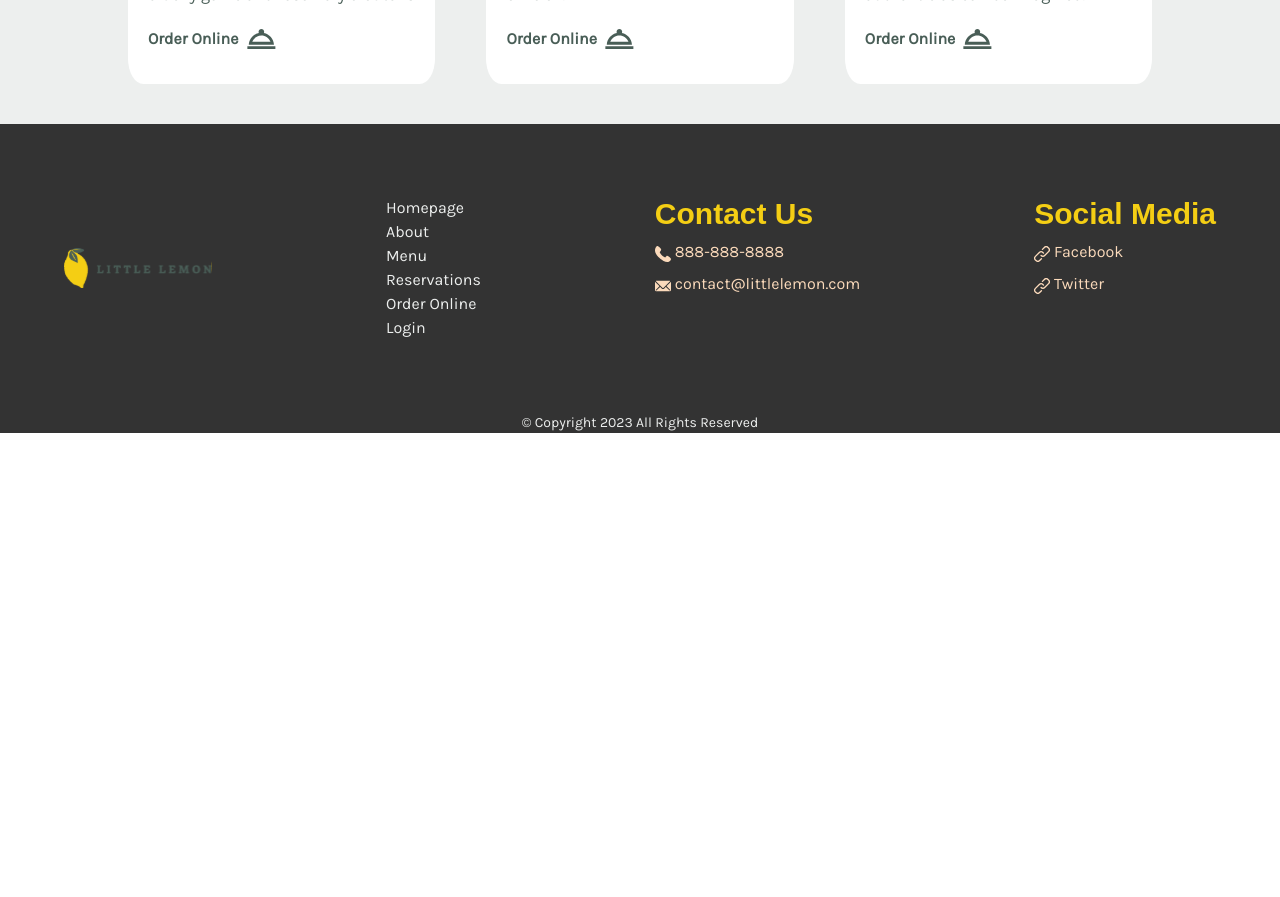
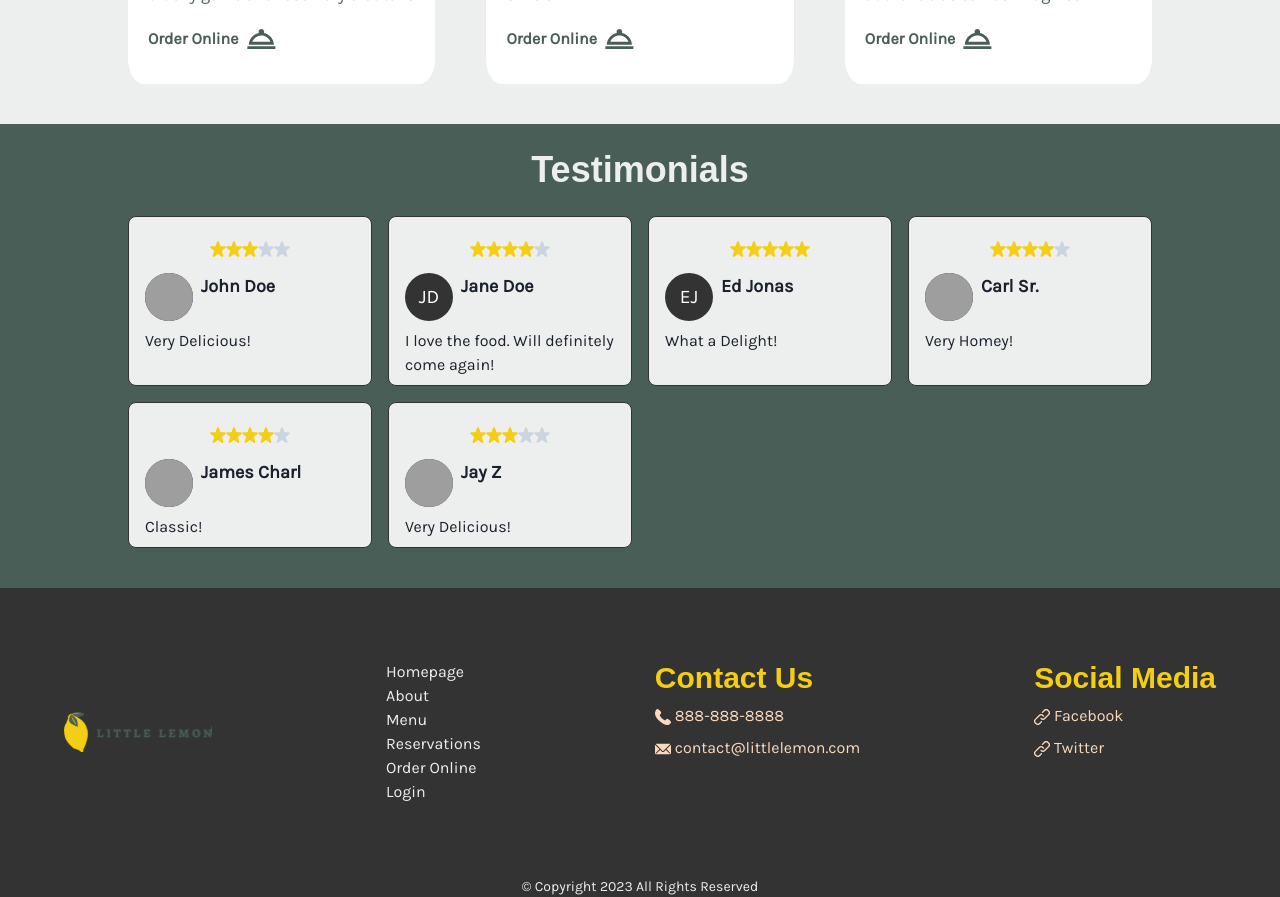
Before and after one commit to pjantarakolica/CourseraCapstone, a React (Create React App) app in the folder little-lemon/: page / in a window 1280 px wide. Shown: the part 960-1857 px from the top of the page. Before the commit the page ends 1393 px from the top, so only its background shows below. Built offline with nearby package versions, Linux system fonts and the light colour scheme; grey boxes are pictures that could not be loaded; a web font is replaced by a local one.

Commit message:
Add Testimonials

```diff
--- a/little-lemon/src/Components/Card.js
+++ b/little-lemon/src/Components/Card.js
@@ -1,5 +1,4 @@
 import { Heading, HStack, Image, Text, VStack } from "@chakra-ui/react";
-import React from "react";
 import dishicon from "../Assets/DishIcon.svg"
 import { Link as ChakraLink } from '@chakra-ui/react'
 
--- /dev/null
+++ b/little-lemon/src/Components/RatingCard.js
@@ -0,0 +1,31 @@
+import { Box, Wrap, WrapItem, Avatar, Text } from "@chakra-ui/react";
+import { StarIcon} from '@chakra-ui/icons'
+
+const RatingCard= (props) => {
+    return (
+        <Box maxW='sm' borderWidth='1px' borderRadius='lg' overflow='hidden' p={2} bg="#edefee" minWidth="25%" borderColor="#333333">
+            <Box display='flex' mt='2' alignItems='center' justifyContent="center" p={2}>
+                {Array(5).fill('').map((_, i) => (
+                    <StarIcon
+                        key={i}
+                        color={i < props.rating ? '#f4ce14' : 'gray.300'}
+                    />))}
+            </Box>
+            <Box display='flex' alignItems='center' paddingTop={2} paddingLeft={2}>
+                <Wrap alignItems="center">
+                    <WrapItem>
+                        <Avatar name={props.profile} src={props.image} bg="#333333"/>
+                    </WrapItem>
+                    <WrapItem>
+                        <Text fontSize="lg" fontWeight="bold">{props.profile}</Text>
+                    </WrapItem>
+                </Wrap>
+            </Box>
+            <Box paddingTop={2} paddingLeft={2}>
+                <Text fontSize="md">{props.review}</Text>
+            </Box>
+        </Box>
+    )
+}
+
+export default RatingCard;
--- /dev/null
+++ b/little-lemon/src/Components/Testimonials.js
@@ -0,0 +1,66 @@
+import RatingCard from "./RatingCard";
+import FrameComponent from "./FrameComponent"
+import heroshot from "../Assets/HeroShot.jpg";
+
+import { SimpleGrid, Heading, VStack } from "@chakra-ui/react";
+
+const testimonialList = [
+    {
+        rating: 3,
+        profile: "John Doe",
+        getImageSrc: () => require("../Assets/HeroShot.jpg"),
+        review: "Very Delicious!"
+    },
+    {
+        rating: 4,
+        profile: "Jane Doe",
+        getImageSrc: () => '',
+        review: "I love the food. Will definitely come again!"
+    },
+    {
+        rating: 5,
+        profile: "Ed Jonas",
+        getImageSrc: () => '',
+        review: "What a Delight!"
+    },
+    {
+        rating: 4,
+        profile: "Carl Sr.",
+        getImageSrc: () => require("../Assets/HeroShot.jpg"),
+        review: "Very Homey!"
+    },
+    {
+        rating: 4,
+        profile: "James Charl",
+        getImageSrc: () => require("../Assets/HeroShot.jpg"),
+        review: "Classic!"
+    },
+    {
+        rating: 3,
+        profile: "Jay Z",
+        getImageSrc: () => require("../Assets/HeroShot.jpg"),
+        review: "Very Delicious!"
+    }
+];
+
+function Testimonials() {
+    return (
+        <FrameComponent bgColor="#495e57">
+            <VStack width="100%">
+                <Heading as="h2" size="xl" color="#edefee" p={4}>Testimonials</Heading>
+                <SimpleGrid columns={4} spacing={4} width="100%" paddingBottom={8}>
+                    {testimonialList.map((tlist) => (
+                        <RatingCard
+                            rating={tlist.rating}
+                            image={tlist.getImageSrc()}
+                            profile={tlist.profile}
+                            review={tlist.review}
+                        />
+                    ))}
+                </SimpleGrid>
+            </VStack>
+        </FrameComponent>
+    )
+}
+
+export default Testimonials;
--- a/little-lemon/src/Homepage.js
+++ b/little-lemon/src/Homepage.js
@@ -1,11 +1,13 @@
 import Hero from "./Components/Hero"
 import Highlights from "./Components/Highlights"
+import Testimonials from "./Components/Testimonials";
 
 function Homepage(){
     return(
         <>
         <Hero />
         <Highlights />
+        <Testimonials />
         </>
     )
 }
```
